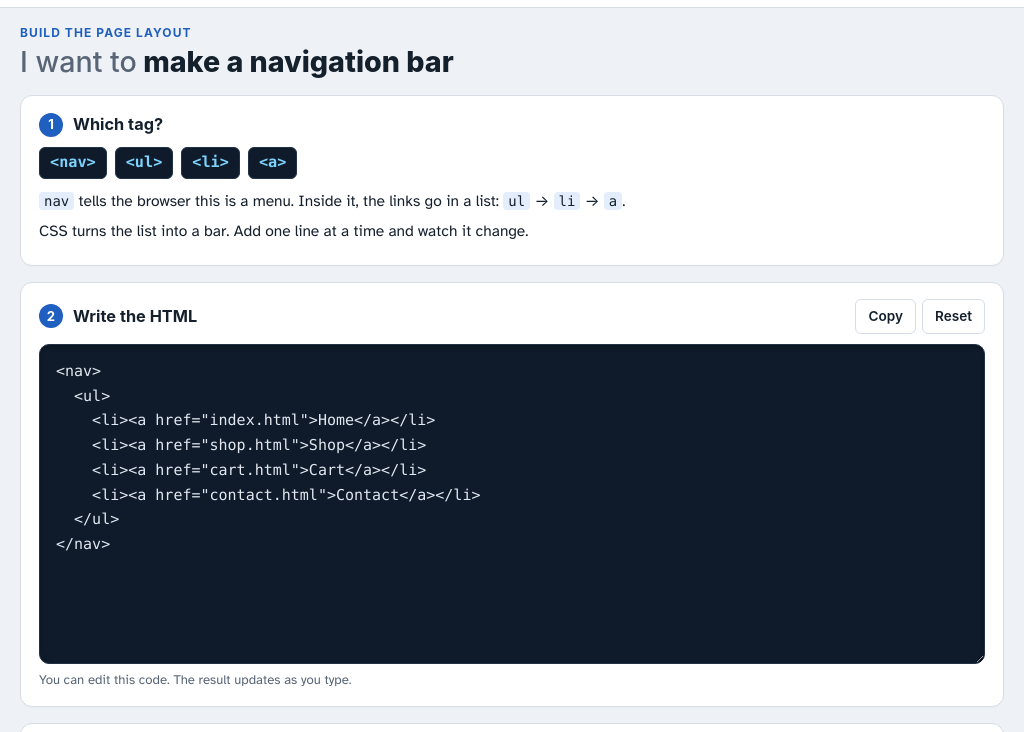
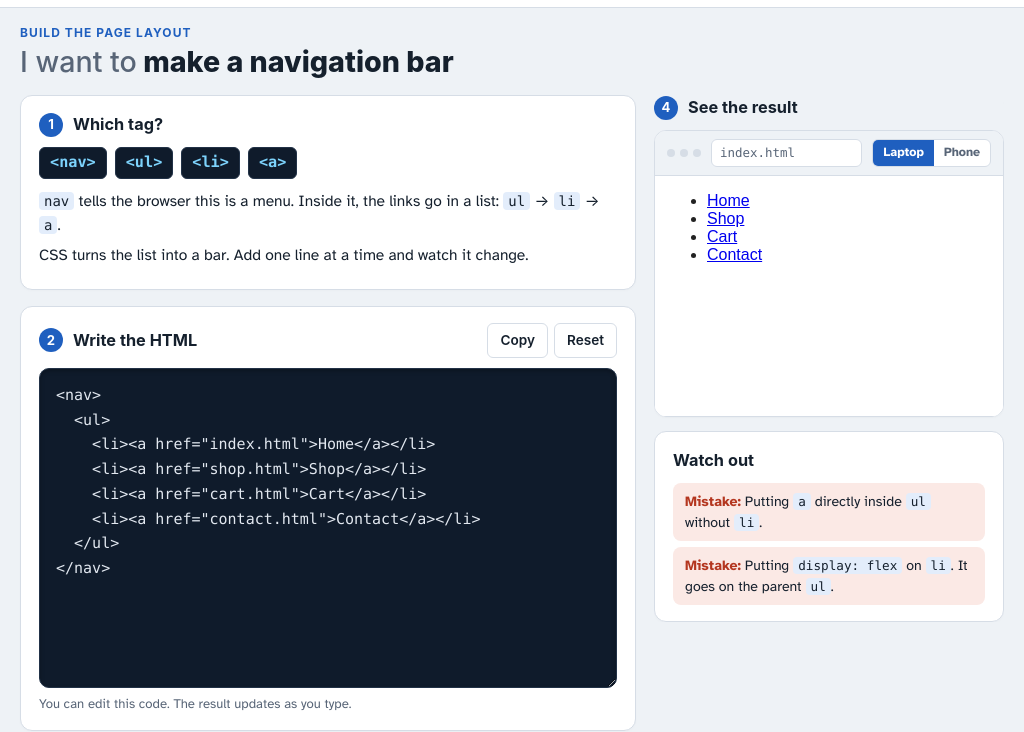
Before and after one commit to exobhavinss-sketch/HTML-CSS-Learning-BackEnd-Intergration, a website: page index.html in a window 1024 px wide. Both pictures are taken after a click on the button "Hide topics". Shown: the part 50-782 px from the top of the page. Drawn offline with Linux system fonts and the light colour scheme; a script that the page names is missing; a web font is replaced by a local one.

Commit message:
Feature: implement global pure CSS sticky preview panel with header offset and container boundaries

```diff
--- a/index.html
+++ b/index.html
@@ -50,7 +50,7 @@
   --accent:#3b82f6; --accent-ink:#0b1320; --accent-soft:#172554; --mark:#854d0e; --warn:#f87171; --warn-soft:#450a0a;
   --code-bg:#070d14; --code-line:#16202e; --c-text:#e2e8f0; --c-tag:#38bdf8; --c-attr:#fde047; --c-str:#86efac; --c-prop:#f472b6; --c-sel:#93c5fd; --c-dim:#64748b;
   color-scheme:dark}
-html,body{width:100%;max-width:100%;overflow-x:hidden;margin:0;padding:0}
+html,body{width:100%;max-width:100%;overflow-x:clip;margin:0;padding:0}
 *{box-sizing:border-box}
 body{background:var(--bg);color:var(--ink);font-family:var(--body);font-size:15.5px;line-height:1.55}
 .mono,code,textarea.code{font-family:var(--mono)}
@@ -96,10 +96,22 @@ main{min-width:0}
 .head h2{font-family:var(--display);font-variation-settings:"CASL" .6;font-weight:800;font-size:clamp(1.55rem,2.8vw,2.1rem);line-height:1.2;margin:2px 0 0;text-wrap:balance}
 .head h2 .iw{color:var(--muted);font-weight:500}
 
-/* Desktop 3-Area Grid: Main Content (1fr) + Controlled Preview (minmax(310px, 350px)) */
+/* Desktop 3-Area Grid: Main Content (1fr) + Sticky Companion Preview (minmax(310px, 350px)) */
 .bench{display:grid;grid-template-columns:minmax(0,1fr) minmax(310px,350px);gap:20px;align-items:start;min-width:0}
 .col{display:flex;flex-direction:column;gap:16px;min-width:0}
-.sticky{position:sticky;top:calc(env(safe-area-inset-top,0px) + 66px);min-width:0}
+.sticky{
+  position:sticky;
+  top:calc(env(safe-area-inset-top,0px) + 72px);
+  max-height:calc(100vh - 84px);
+  overflow-y:auto;
+  overscroll-behavior:contain;
+  scrollbar-width:thin;
+  min-width:0;
+}
+.sticky::-webkit-scrollbar{width:5px}
+.sticky::-webkit-scrollbar-track{background:transparent}
+.sticky::-webkit-scrollbar-thumb{background:var(--line);border-radius:10px}
+.sticky::-webkit-scrollbar-thumb:hover{background:var(--muted)}
 .card{background:var(--panel);border:1px solid var(--line);border-radius:12px;padding:16px 18px;min-width:0;box-shadow:0 1px 3px rgba(0,0,0,0.02)}
 .step-h{display:flex;align-items:center;gap:10px;margin:0 0 10px;font-family:var(--display);font-variation-settings:"CASL" .4;font-size:1.02rem;font-weight:700}
 .num{display:inline-grid;place-items:center;width:24px;height:24px;border-radius:50%;background:var(--accent);color:var(--accent-ink);font-size:.82rem;font-weight:700;flex:none}
@@ -264,9 +276,18 @@ iframe.pv{display:block;width:100%;min-height:240px;border:0;background:#ffffff}
 /* Responsive Breakpoints */
 @media (max-width:1279px){
   .bench{grid-template-columns:minmax(0,1fr);gap:18px}
-  .sticky{position:static}
+  .sticky{position:static;max-height:none;overflow-y:visible}
   textarea.code{min-height:320px;font-size:15px;padding:14px 16px}
   iframe.pv.pp{height:240px}
+}
+@media (min-width:1024px) and (max-width:1279px){
+  .app.noside .bench{grid-template-columns:minmax(0,1fr) minmax(310px,350px)}
+  .app.noside .sticky{
+    position:sticky;
+    top:calc(env(safe-area-inset-top,0px) + 72px);
+    max-height:calc(100vh - 84px);
+    overflow-y:auto;
+  }
 }
 @media (max-width:1060px){
   .topbar-desc{display:none}
```
